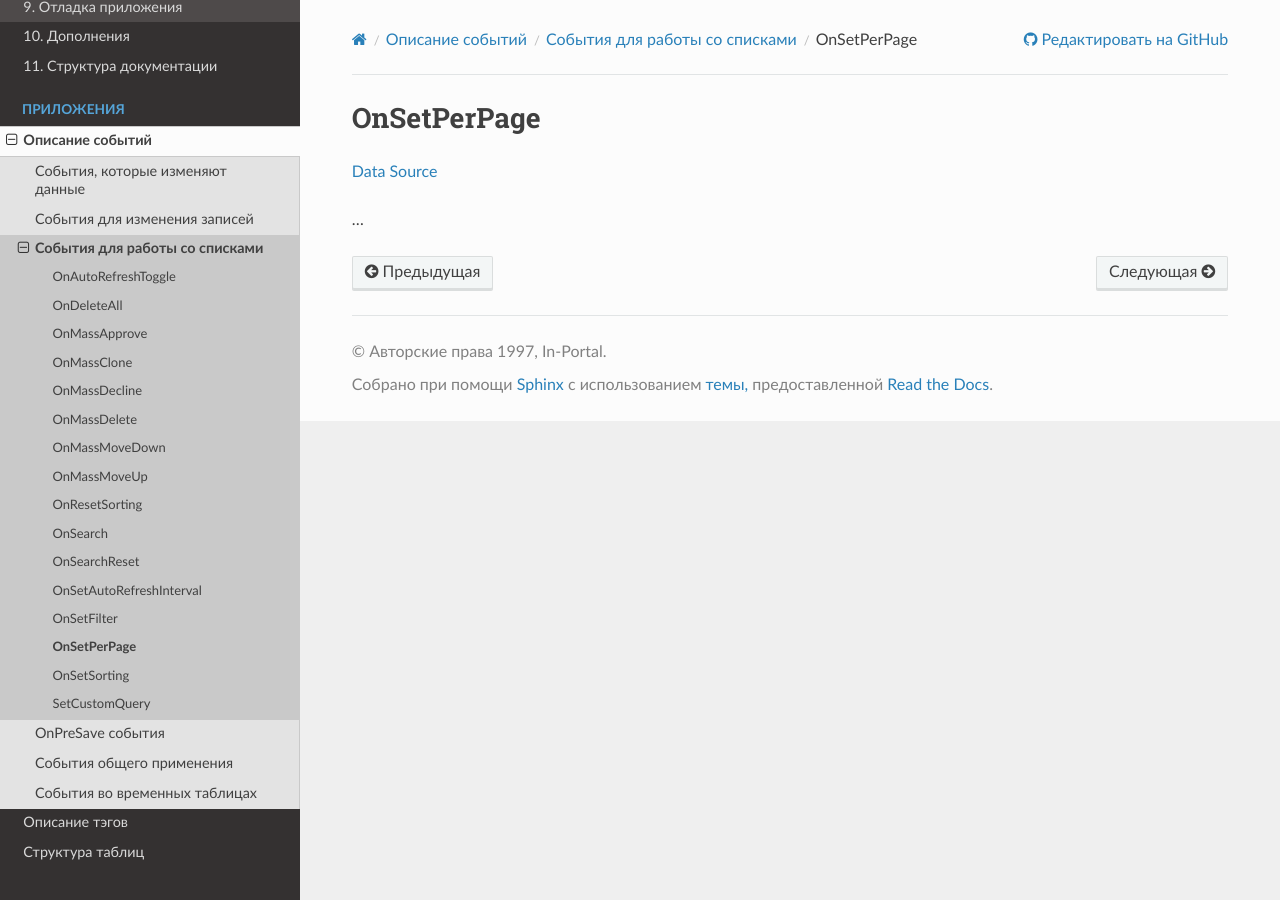
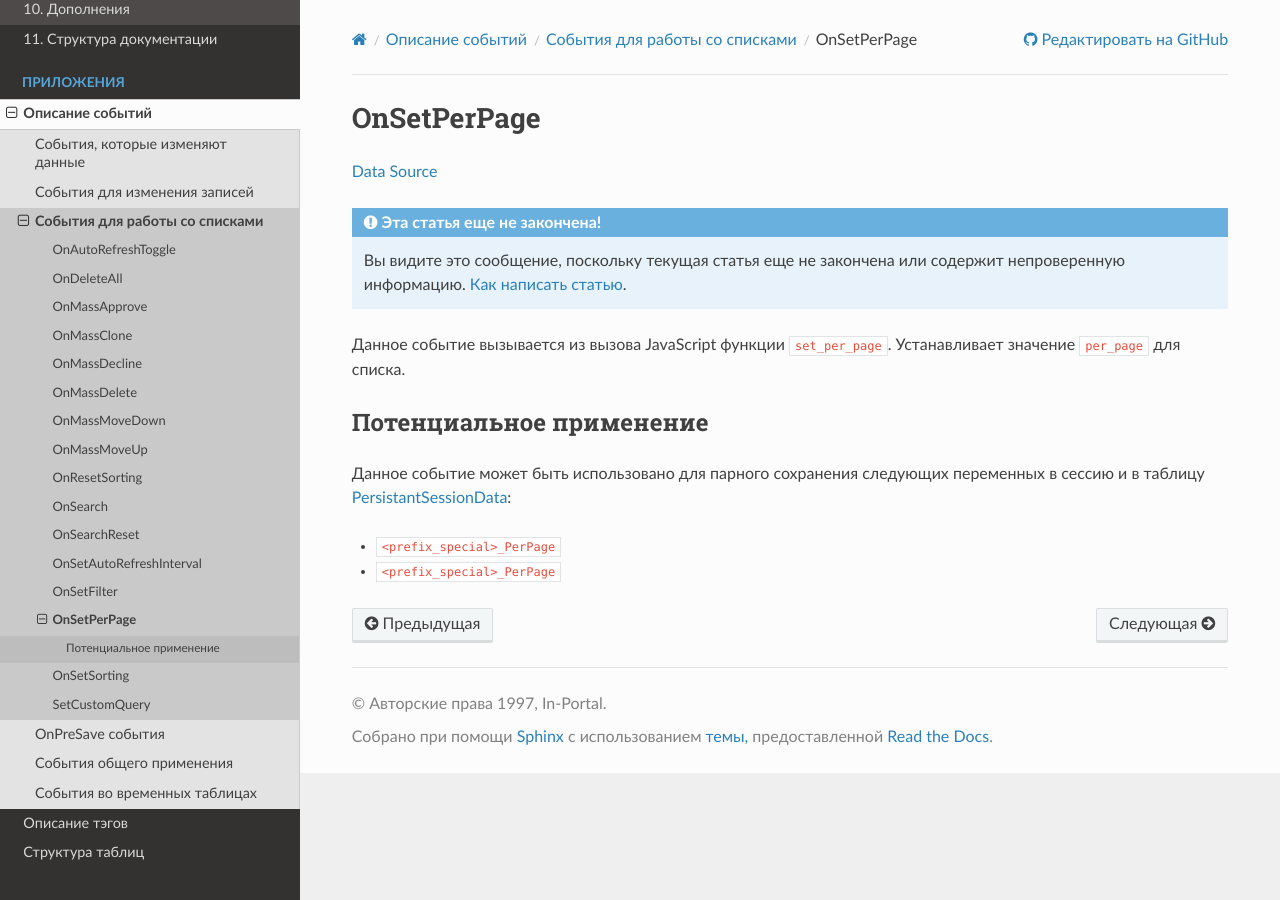
Before and after one commit to in-portal/guide-ru, a Sphinx documentation site: the page built from docs/events/lists/on_set_per_page.rst, in a window 1280 px wide. Built offline with Sphinx 7.4.7 and the Read the Docs theme 3.1.0, drawn with Linux system fonts in a browser that asks for light colours.

Commit message:
Integrated "/events/lists/on_set_per_page.rst"

```diff
--- a/docs/events/lists/on_set_per_page.rst
+++ b/docs/events/lists/on_set_per_page.rst
@@ -2,6 +2,18 @@ OnSetPerPage
 ============
 `Data Source`_
 
-...
+.. include:: /includes/not_finished.rst
+
+Данное событие вызывается из вызова JavaScript функции ``set_per_page``. Устанавливает значение ``per_page``
+для списка.
+
+Потенциальное применение
+------------------------
+
+Данное событие может быть использовано для парного сохранения следующих переменных в сессию и в таблицу
+:doc:`/database/table_structure/persistant_session_data`:
+
+- ``<prefix_special>_PerPage``
+- ``<prefix_special>_PerPage``
 
 .. _Data Source: http://guide.in-portal.org/rus/index.php/EventHandler:OnSetPerPage
```
